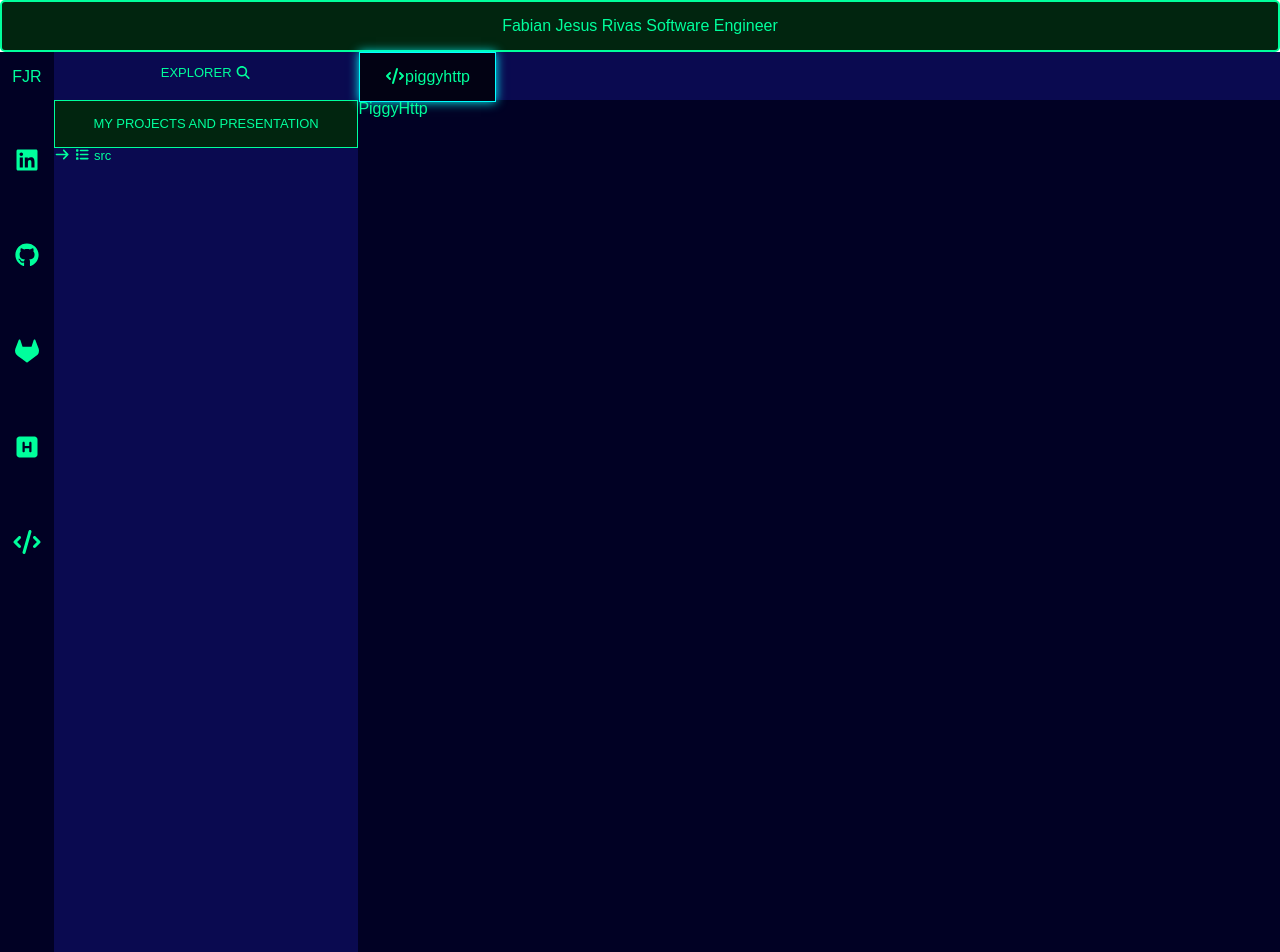
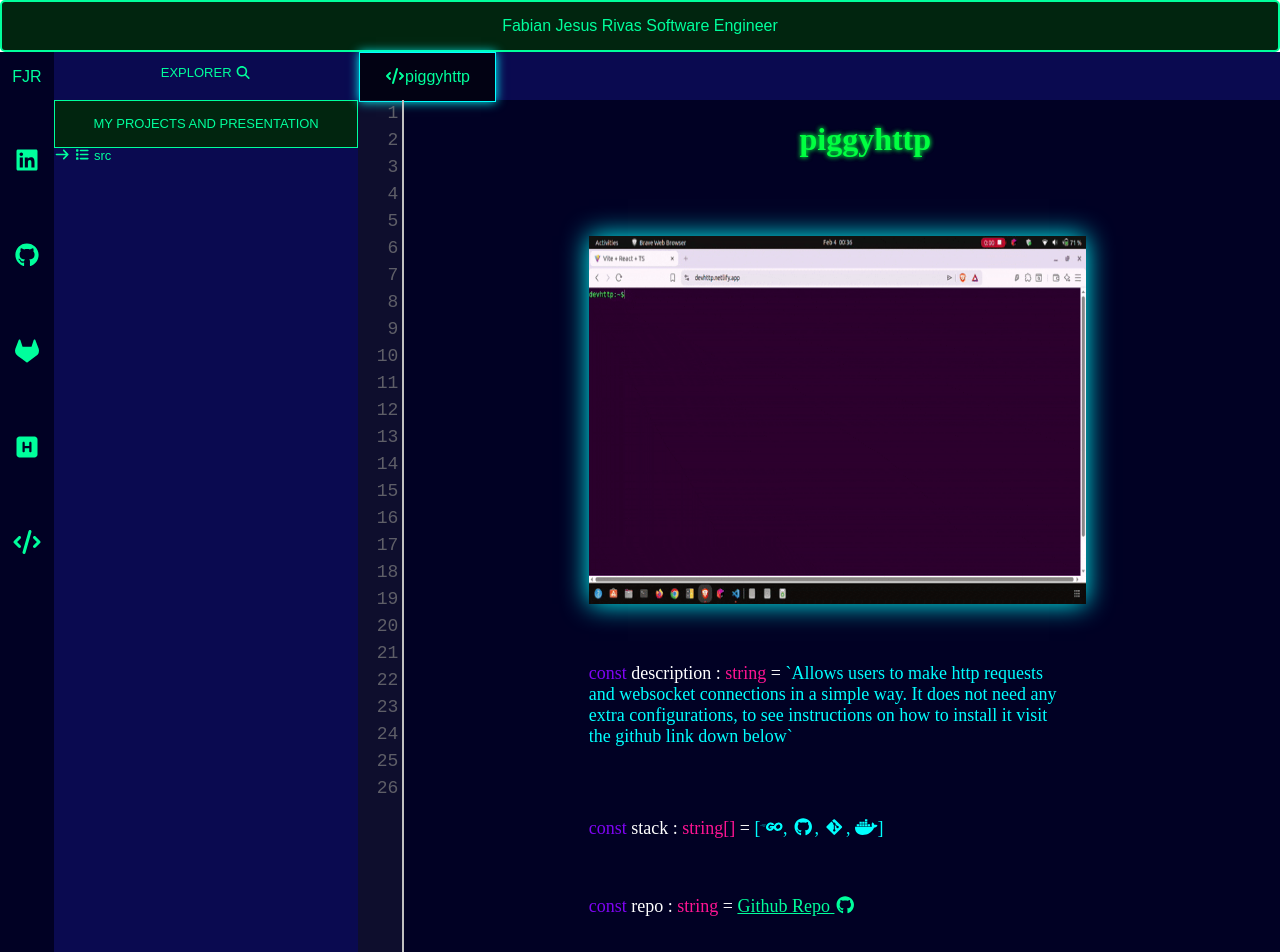
Before and after one commit to mrpiggy97/myportolio, a React (Vite) app: page /piggyhttp in a window 1280 px wide. Shown: the top 952 px of the page. Built offline with nearby package versions, Linux system fonts and the light colour scheme.

Commit message:
Adds Project component to render information about piggyhttp project

```diff
--- a/src/components/Project.tsx
+++ b/src/components/Project.tsx
@@ -9,7 +9,7 @@ type props = {
     imageURL : string,
     description : string,
     github : string,
-    link : string,
+    link : string | null,
     Stack : () => JSX.Element
 }
 
@@ -71,7 +71,10 @@ export default function Project(props: props) : JSX.Element{
             </div>
             <div className="project-links">
                 <p><span className="declaration">const </span><span className="variable">repo : <span className="data-type">string</span> = </span><a href={props.github} target="_blank">Github Repo <FontAwesomeIcon icon={faGithub}/></a></p>
-                <p><span className="declaration">const </span><span className="variable"> link : <span className="data-type">string</span> = </span><a href={props.link} target="_blank">link to project <FontAwesomeIcon icon={faLink}/></a></p>
+                {props.link
+                ? <p><span className="declaration">const </span><span className="variable"> link : <span className="data-type">string</span> = </span><a href={props.link} target="_blank">link to project <FontAwesomeIcon icon={faLink}/></a></p>
+                : null
+                }
             </div>
         </div>
     )
--- a/src/views/PiggyHttp.tsx
+++ b/src/views/PiggyHttp.tsx
@@ -1,5 +1,29 @@
+import React from "react";
+import Project from "../components/Project";
+import { faDocker, faGitAlt, faGithub, faGolang } from "@fortawesome/free-brands-svg-icons";
+import { FontAwesomeIcon } from "@fortawesome/react-fontawesome";
+
+function PiggyStack() : JSX.Element{
+    return(
+        <React.Fragment>
+            <p>
+                <span className="declaration">const </span><span className="variable">stack : <span className="data-type">string[]</span> =</span> [<FontAwesomeIcon icon={faGolang}/>, <FontAwesomeIcon icon={faGithub}/>, <FontAwesomeIcon icon={faGitAlt}/>, <FontAwesomeIcon icon={faDocker}/>]
+            </p>
+        </React.Fragment>
+    )
+}
+
 export default function PiggyHttp() : JSX.Element{
     return(
-        <div>PiggyHttp</div>
+        <Project
+        name="piggyhttp"
+        description="Allows users to make http requests and websocket connections in a simple way. It does
+        not need any extra configurations, to see instructions on how to install it visit the github
+        link down below"
+        imageURL="/devhttp1.gif"
+        github="https://www.github.com/mrpiggy97/piggyhttp"
+        link={null}
+        Stack={PiggyStack}
+        />
     )
 }
```
